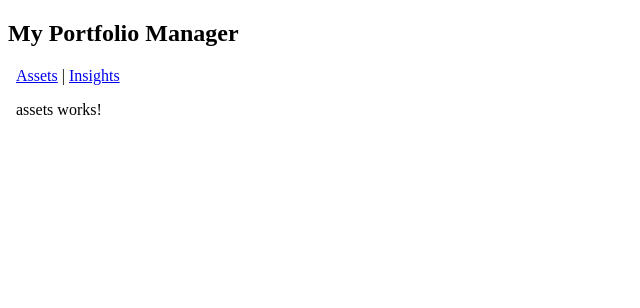
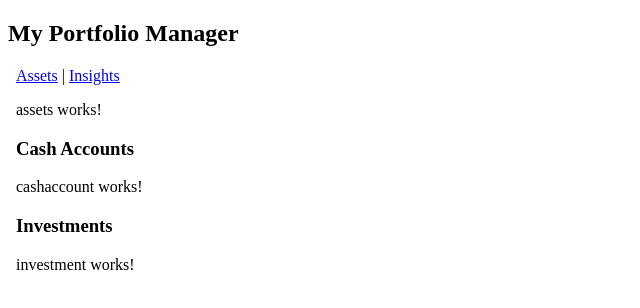
Before and after one commit to LuCheng9712/PortfolioManagerFrontEnd, an Angular app: page /assets in a window 1280 px wide. Shown: the top 308 px of the page, without its empty margins (0-640 px from the left). Built offline with nearby package versions, Linux system fonts and the light colour scheme.

Commit message:
added cash account and investment elements to assets component

```diff
--- a/src/app/assets/assets.component.html
+++ b/src/app/assets/assets.component.html
@@ -1 +1,6 @@
 <p>assets works!</p>
+<h3>Cash Accounts</h3>
+<app-cashaccount></app-cashaccount>
+
+<h3>Investments</h3>
+<app-investment></app-investment>
```
